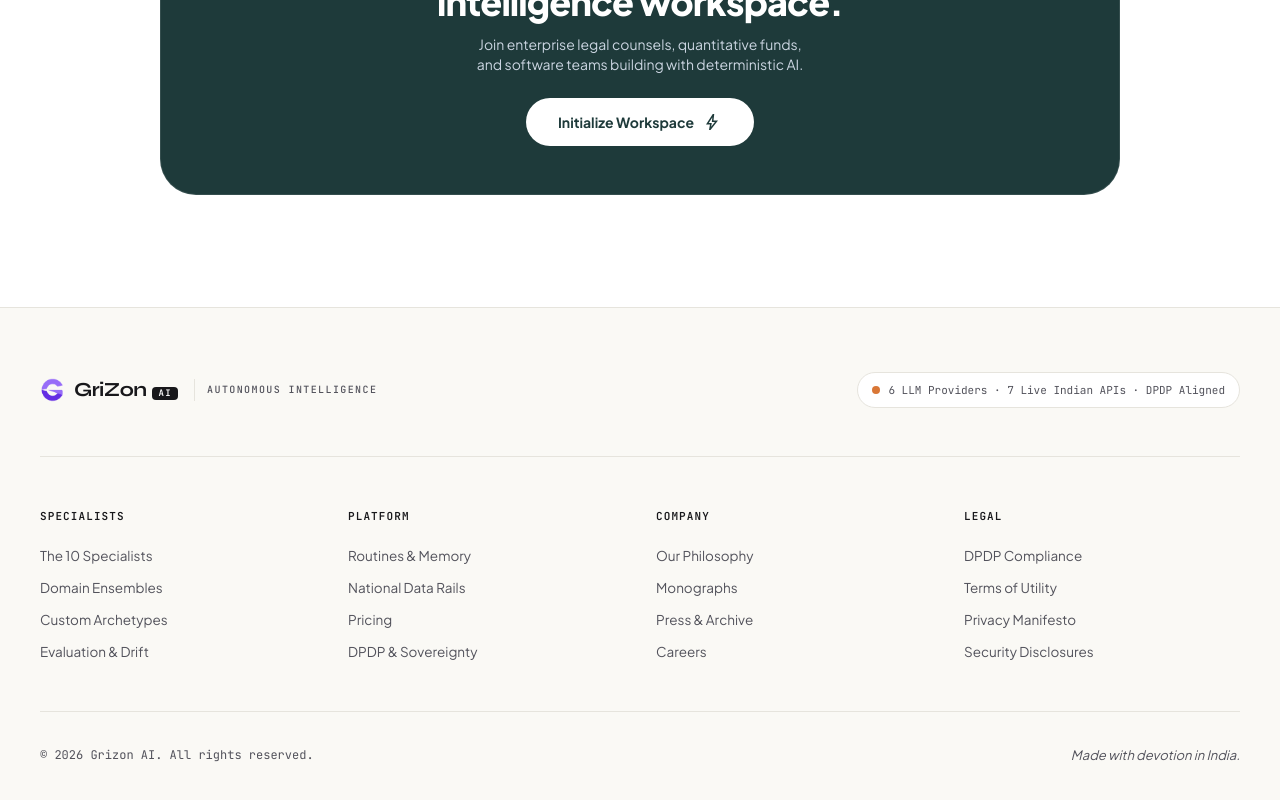
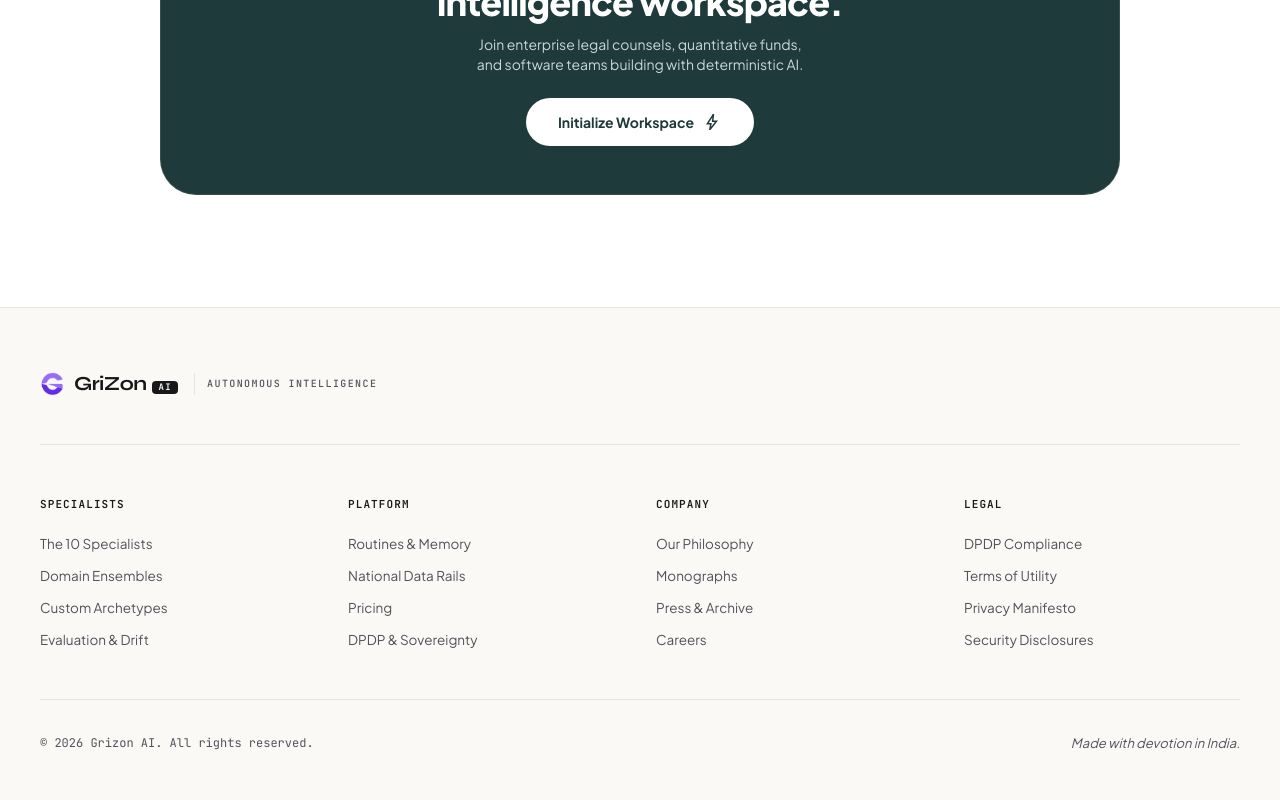
Before and after one commit to ShivamxRaj/grizonUI-UX, a React (Vite) app: page / in a window 1280 px wide. Shown: the part 10630-11430 px from the top of the page. Built offline with nearby package versions, Linux system fonts and the light colour scheme.

Commit message:
fix(footer): remove LLM Providers pill badge

```diff
--- a/src/components/Footer.jsx
+++ b/src/components/Footer.jsx
@@ -27,10 +27,7 @@
               Autonomous Intelligence
             </span>
           </div>
-          <div className="inline-flex items-center gap-2 px-3.5 py-1.5 rounded-full bg-surfacePure border border-hairline font-mono text-[11px] text-mutedInk">
-            <span className="w-2 h-2 rounded-full bg-terracotta"></span>
-            <span>6 LLM Providers · 7 Live Indian APIs · DPDP Aligned</span>
-          </div>
+
         </div>
 
         {/* 4 Columns Grid */}
```
